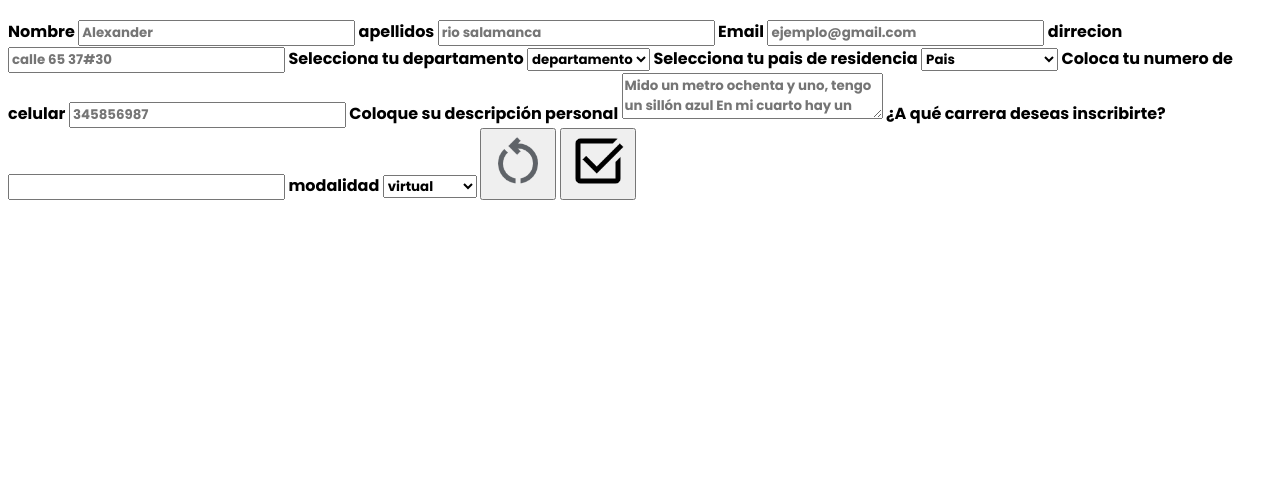
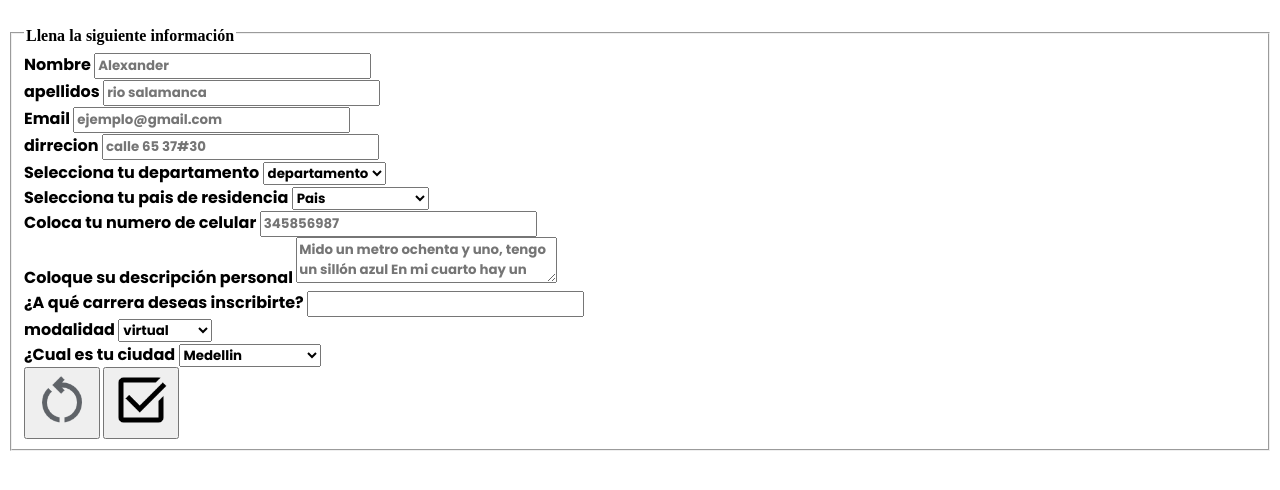
Before and after one commit to Eydertusep/Cantante-favorito, a plain HTML site: page html/formulario.html in a window 1280 px wide. Shown: the part 72-562 px from the top of the page. Drawn offline with Linux system fonts and the light colour scheme; files that its build step writes are made by us from their sources; files whose address does not match are found by name; a web font is replaced by a local one.

Commit message:
Arreglos en Formulario y mejoras en el CSS

```diff
--- a/css/formulario.css
+++ b/css/formulario.css
@@ -3,3 +3,11 @@
   font-weight: 700;
   font-style: normal;
 }
+
+legend {
+   font-family: "Noto Music", serif;
+}
+
+.tituloop {
+  color: blueviolet;
+}
--- a/html/formulario.html
+++ b/html/formulario.html
@@ -15,19 +15,22 @@
   <h1>Formulario inscripcion cursos eafit</h1>
   <div id="formulario">
     <form action="">
+      <fieldset>
+
+        <legend>Llena la siguiente información</legend>
 
         <label for="nombre">Nombre</label>
         <input type="text" id="nombre" name="nombre" placeholder="Alexander" required>
-
+        <br>
         <label for="apellidos">apellidos</label>
         <input type="text" id="apellidos" name="apellidos" placeholder="rio salamanca" required>
-
+        <br>
         <label for="email">Email</label>
         <input type="email" id="email" name="email" placeholder="ejemplo@gmail.com" required>
-
+        <br>
         <label for="dirrecion">dirrecion</label>
         <input type="text" id="dirrecion" name="dirrecion" placeholder="calle 65 37#30">
-
+        <br>
         <label for="departamentos">Selecciona tu departamento</label>
         <select name="departamentos" id="departamentos">
             <option value="N/A" selected disabled>departamento</option>
@@ -43,7 +46,7 @@
             <option value="COR">Cordoba</option>
             <option value="SANT">Santander</option>
         </select>
-
+        <br>
         <label for="pais">Selecciona tu pais de residencia</label>
         <select name="pais" id="pais" required>
             <option selected disabled>Pais</option>
@@ -59,13 +62,13 @@
             <option value="NW">Norte de Wadiya</option>
             <option value="WAKA">Wakanda</option>
         </select>
-
+        <br>
         <label for="telefono">Coloca tu numero de celular</label>
         <input type="tel" id="telefono" name="telefono" placeholder="345856987">
-
+        <br>
         <label for="descripcion">Coloque su descripción personal</label>
         <textarea name="descripcion" id="descripcion" maxlength="300" placeholder="Mido un metro ochenta y uno, tengo un sillón azul En mi cuarto hay un baúl, y me gusta el almendrado Me despierto alunado, mi madre es medio terca Aunque nunca estuve preso, anduve cerca Soy de Aries, pelo castaño Algo tacaño, y no colecciono nada Guardo la ropa ordenada, me aburro en Nochebuena Si estornudo, no hago ruido, y no hablo con la boca llen" ></textarea>
-
+        <br>
         <label for="car"> ¿A qué carrera deseas inscribirte? </label>
         <input id="car" list="carrera" required>
         <datalist id="carrera">
@@ -77,13 +80,45 @@
           <option>PYTHON</option>
           <option>MARKETING DIGITAL</option>
         </datalist>
-
+        <br>
         <label for="modalidad">modalidad</label>
         <select name="modalidad" id="modalidad" required>
           <option value="virtual">virtual</option>
           <option value="Presencial">Presencial</option>
         </select>
+        <br>
+        <label for="ciudad">¿Cual es tu ciudad</label>
+        <select name="" id="ciudad">
 
+          <optgroup label="Antioquia" class="tituloop">
+              <option value="Medellin">Medellin</option>
+              <option value="Envigado">Envigado</option>
+              <option value="Itagui">Itagui</option>
+              <option value="Bello">Rio negro</option>
+              <option value="Rio negro">Rio negro</option>
+          </optgroup>
+
+          <optgroup label="Cundinamarca" class="tituloop">
+              <option value="Bogota">Bogota</option>
+              <option value="Soacha">Soacha</option>
+              <option value="Chia">Chia</option>
+              <option value="zipaquira">Zipaquira</option>
+              <option value="girardot">Girardot</option>
+          </optgroup>
+
+          <optgroup label="Valle del Cauca" class="tituloop">
+              <option value="cali">Cali</option>
+              <option value="palmira">palmira</option>
+              <option value="buenaventura">buenaaventura</option>
+              <option value="Jamundi">Jamundi</option>
+              <option value="Buga">Buga</option>
+          </optgroup>
+
+
+
+
+        </select>
+        <br>
         <button type="reset">
           <img src="/CantanteFavFormulario/img/reset.png" alt="" width="60" height="60">
         </button>
@@ -92,6 +127,8 @@
           <img src="/CantanteFavFormulario/img/check.png" alt="" width="60" height="60">
         </button>
 
+      </fieldset>
+
 
     </form>
   </div>
```
Also changed, not shown: html/prueba.html (+1 -0 lines), index.html (+3 -3 lines). Lines whose indentation alone changed are shown as unchanged.
